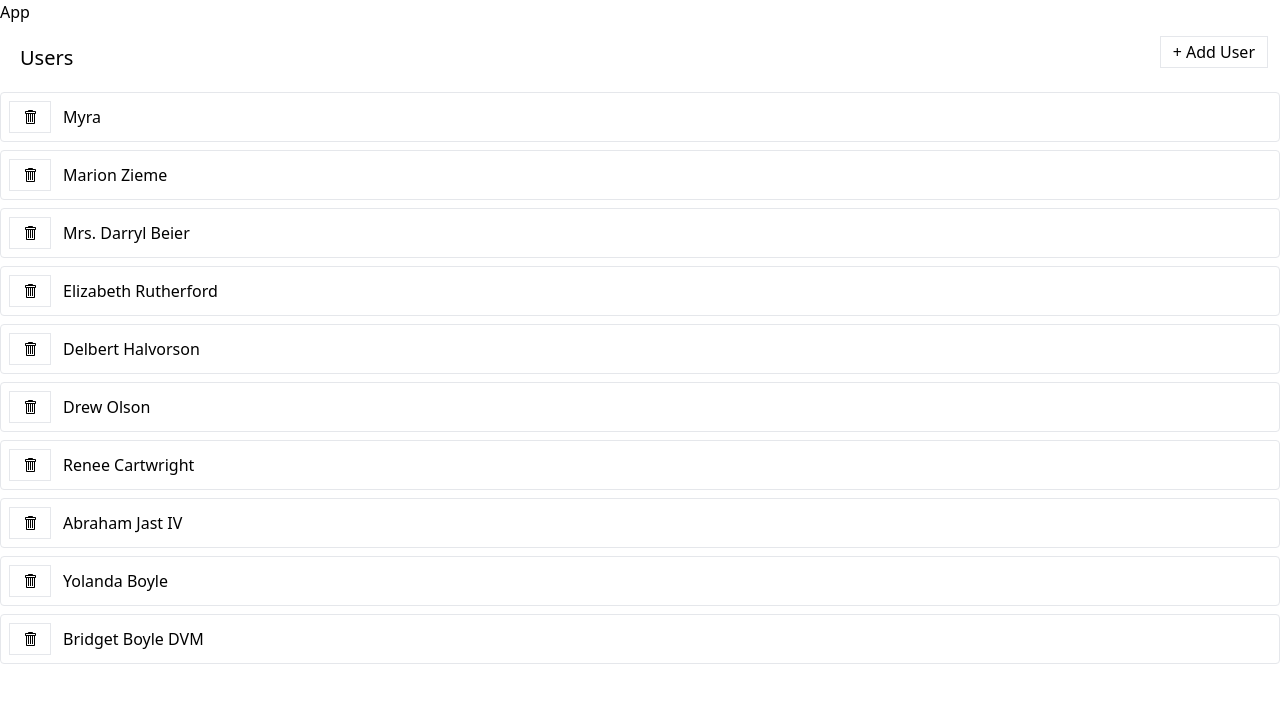
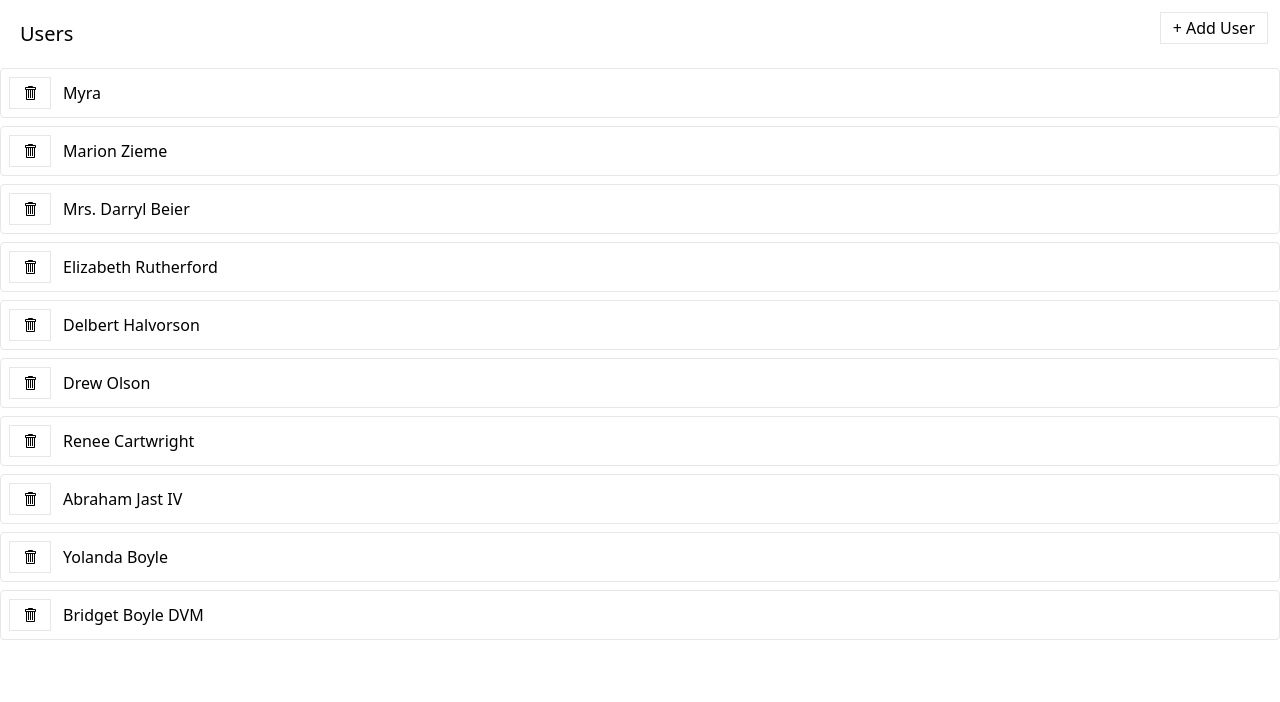
Before and after one commit to kuladeepperumalla/photo-albums-app, a React (Create React App) app: page / in a window 1280 px wide. Shown: the top 702 px of the page. Built offline with nearby package versions, Linux system fonts and the light colour scheme; data requests are answered from the project's data file.

Commit message:
commit #14

```diff
--- a/src/App.js
+++ b/src/App.js
@@ -2,7 +2,6 @@ import UsersList from "./components/UsersList";
 function App(){
     return(
         <div className="container mx-auto">
-            App
             <UsersList />
         </div>
     )
```
